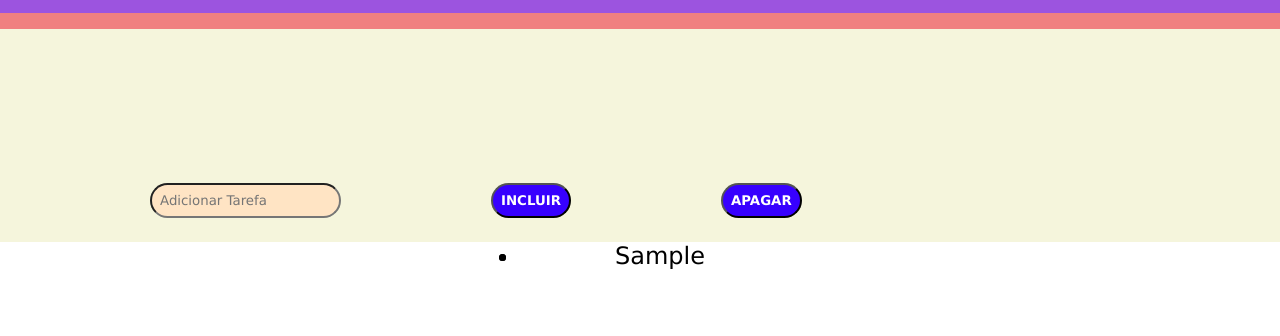
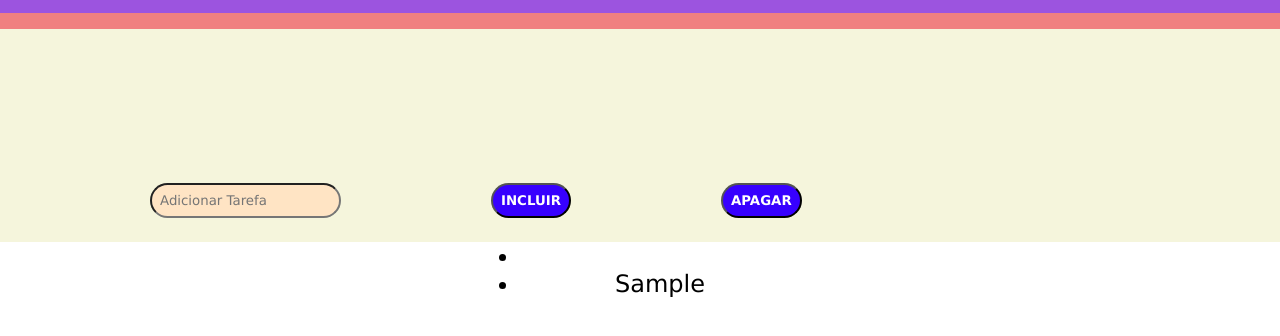
Before and after one commit to JacMattisen/exercicio_jquery, a plain HTML site: page index.html in a window 1280 px wide. Both pictures are taken after typing "Sample" into the empty fields and a click on the button "INCLUIR". Shown: the part 184-520 px from the top of the page. Drawn offline with nearby package versions, Linux system fonts and the light colour scheme; a web font is replaced by a local one.

Commit message:
feat: Nova branch para o projeto

```diff
--- a/index.html
+++ b/index.html
@@ -21,8 +21,9 @@
     <button type="reset" id="botao-cancelar">Apagar</button>
     </form>
     <ul>
-        <p></p>
+        <li></li>
     </ul>
+
     <script src="https://code.jquery.com/jquery-3.7.1.min.js"></script>
     <script src="main.js"></script>
 </body>
--- a/main.css
+++ b/main.css
@@ -59,8 +59,8 @@ ul li{
     align-items: center;
     cursor: pointer;
     font-size: 24px;
-    text-decoration: none 1px solid rgba(0,0,0,0.3);
-
+    text-decoration:  1px solid rgba(0,0,0,0.3);
+    color: black;
 }
 .tarefa-concluida {
     text-decoration: line-through;
--- a/main.js
+++ b/main.js
@@ -15,13 +15,14 @@ $(document).ready(function() {
     $('form').on('submit',function(e) {
         e.preventDefault();
         const novaTarefa = $('#tarefa').val();
-        const novoItem = $('<li></li>');
-        $(`<li>${novaTarefa}</li>`).appendTo(novoItem);
-        $(novoItem).appendTo('ul');
+        const novoItem = $('<li></li>').text(novaTarefa);
+        $('ul').append(novoItem);
 
-        $("li").click(function() {
+        $('ul').on('click', 'li', function() {
             $(this).addClass("tarefa-concluida");
         });
+
+
         $('#tarefa').val("");
 
     })
```
